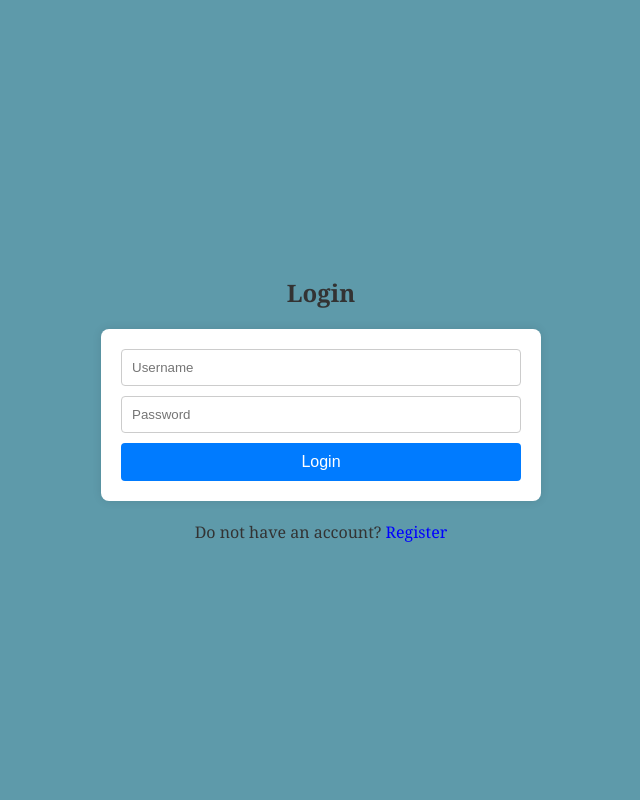
After one commit to Kandasamy-S/To-Do-FlaskApp, a Flask app: page /login in a window 1280 px wide. The commit adds this page. Shown: the whole page, without its empty margins (319-959 px from the left). Run offline with Flask 3, Linux system fonts and the light colour scheme.

Commit message:
CSS added

```diff
--- a/app.py
+++ b/app.py
@@ -1,27 +1,81 @@
-from flask import Flask,render_template,request,redirect
+from flask import Flask, render_template, request, redirect, url_for, flash
 from flask_sqlalchemy import SQLAlchemy
+from flask_login import LoginManager, UserMixin, login_user, login_required, logout_user, current_user
+from werkzeug.security import generate_password_hash, check_password_hash
 from datetime import datetime
 
-app=Flask(__name__)
-app.config['SQLALCHEMY_DATABASE_URI']='sqlite:///test.db'
-db=SQLAlchemy(app)
+app = Flask(__name__)
+app.config['SQLALCHEMY_DATABASE_URI'] = 'sqlite:///test.db'
+app.config['SECRET_KEY'] = 'your_secret_key'
+db = SQLAlchemy(app)
+login_manager = LoginManager()
+login_manager.init_app(app)
+login_manager.login_view = 'login'
 
 with app.app_context():
     db.create_all()
 
+class User(UserMixin, db.Model):
+    id = db.Column(db.Integer, primary_key=True)
+    username = db.Column(db.String(150), nullable=False, unique=True)
+    password = db.Column(db.String(150), nullable=False)
+
 class Todo(db.Model):
-    id=db.Column(db.Integer,primary_key=True)
-    content=db.Column(db.String(200),nullable=False)
-    completed=db.Column(db.Integer,default=0)
-    date_created=db.Column(db.DateTime,default=datetime.utcnow)
+    id = db.Column(db.Integer, primary_key=True)
+    content = db.Column(db.String(200), nullable=False)
+    completed = db.Column(db.Integer, default=0)
+    date_created = db.Column(db.DateTime, default=datetime.utcnow)
+
     def __repr__(self):
         return '<Task %r>' % self.id
 
-@app.route('/',methods=['POST','GET'])
+@login_manager.user_loader
+def load_user(user_id):
+    return User.query.get(int(user_id))
+
+@app.route('/register', methods=['GET', 'POST'])
+def register():
+    if request.method == 'POST':
+        username = request.form.get('username')
+        password = request.form.get('password')
+        hashed_password = generate_password_hash(password, method='pbkdf2:sha256')
+        new_user = User(username=username, password=hashed_password)
+        try:
+            db.session.add(new_user)
+            db.session.commit()
+            flash('Registration successful!', category='success')
+            return redirect(url_for('login'))
+        except:
+            flash('Username already exists', category='error')
+            return redirect(url_for('register'))
+    return render_template('register.html')
+
+@app.route('/login', methods=['GET', 'POST'])
+def login():
+    if request.method == 'POST':
+        username = request.form.get('username')
+        password = request.form.get('password')
+        user = User.query.filter_by(username=username).first()
+        if user and check_password_hash(user.password, password):
+            login_user(user)
+            return redirect(url_for('index'))
+        else:
+            flash('Login Unsuccessful. Please check username and password', 'error')
+            return redirect(url_for('login'))
+    return render_template('login.html')
+
+@app.route('/logout')
+@login_required
+def logout():
+    logout_user()
+    return redirect(url_for('login'))
+
+@app.route('/', methods=['POST', 'GET'])
+@login_required
 def index():
-    if request.method=='POST':
+    if request.method == 'POST':
         task_content = request.form['content']
-        new_task=Todo(content=task_content)
+        new_task = Todo(content=task_content)
         try:
             db.session.add(new_task)
             db.session.commit()
@@ -29,10 +83,11 @@ def index():
         except:
             return "Oops Something went wrong!!!"
     else:
-        tasks=Todo.query.order_by(Todo.date_created).all()
-        return render_template("index.html",tasks=tasks)
+        tasks = Todo.query.order_by(Todo.date_created).all()
+        return render_template("index.html", tasks=tasks)
 
 @app.route('/delete/<int:id>')
+@login_required
 def delete(id):
     task_to_delete = Todo.query.get_or_404(id)
     try:
@@ -42,18 +97,19 @@ def delete(id):
     except:
         return "Oops Something went wrong in deleting!!!"
 
-@app.route('/update/<int:id>',methods=['GET','POST'])
+@app.route('/update/<int:id>', methods=['GET', 'POST'])
+@login_required
 def update(id):
-    task=Todo.query.get_or_404(id)
-    if request.method=='POST':
-        task.content=request.form['content']
+    task = Todo.query.get_or_404(id)
+    if request.method == 'POST':
+        task.content = request.form['content']
         try:
-           db.session.commit()
-           return redirect('/')
+            db.session.commit()
+            return redirect('/')
         except:
             return "Oops Something went wrong in updating!!!"
     else:
-        return render_template("update.html",task=task)
+        return render_template("update.html", task=task)
 
 if __name__ == "__main__":
     app.run(debug=True)
--- /dev/null
+++ b/static/css/login.css
@@ -0,0 +1,65 @@
+/* Global Styles */
+body {
+    display: flex;
+    flex-direction: column;
+    align-items: center;
+    justify-content: center;
+    height: 100vh;
+    margin: 0;
+    font-family: Georgia, 'Times New Roman', Times, serif;
+    background-color: #5e9aaa; /* Softer shade for background */
+    color: #333; /* Improved text color */
+}
+
+h2 {
+    margin-bottom: 20px;
+    text-align: center; /* Center the heading text */
+}
+
+form {
+    display: flex;
+    flex-direction: column;
+    align-items: center;
+    background: #fff; /* Optional: Background color for the form */
+    padding: 20px; /* Padding around the form */
+    border-radius: 8px; /* Rounded corners for the form */
+    box-shadow: 0 0 10px rgba(0, 0, 0, 0.1); /* Optional: Shadow for better visibility */
+    width: 100%;
+    max-width: 400px; /* Maximum width of the form */
+}
+
+input[type="text"],
+input[type="password"] {
+    width: 100%; /* Full width within the form */
+    padding: 10px;
+    border: 1px solid #ccc;
+    border-radius: 4px;
+    margin-bottom: 10px; /* Space between inputs and button */
+    box-sizing: border-box;
+}
+
+button {
+    width: 100%; /* Full width within the form */
+    padding: 10px;
+    border: none;
+    border-radius: 4px;
+    background-color: #007bff; /* Bootstrap primary color for example */
+    color: #fff;
+    cursor: pointer;
+    font-size: 16px;
+    transition: background-color 0.3s;
+}
+
+button:hover {
+    background-color: #0056b3; /* Darker shade on hover */
+}
+
+div {
+    margin-top: 20px;
+    text-align: center; /* Center the text inside the div */
+}
+
+a {
+    text-decoration: none;
+    color: blue;
+}
--- /dev/null
+++ b/templates/login.html
@@ -0,0 +1,20 @@
+<!DOCTYPE html>
+<html lang="en">
+<head>
+    <meta charset="UTF-8">
+    <meta name="viewport" content="width=device-width, initial-scale=1.0">
+    <link rel="stylesheet" href="{{url_for('static',filename='css/login.css')}}">
+    <title>Login</title>
+</head>
+<body>
+    <h2>Login</h2>
+    <form method="POST">
+        <input type="text" name="username" placeholder="Username" required>
+        <input type="password" name="password" placeholder="Password" required>
+        <button type="submit">Login</button>
+    </form>
+    <div>Do not have an account?
+        <a href="{{ url_for('register') }}">Register</a>
+    </div>
+</body>
+</html>
--- a/templates/update.html
+++ b/templates/update.html
@@ -9,7 +9,7 @@
     <h1 style="text-align: center;">Update Task</h1>
         <form action="/update/{{task.id}}" method="POST">
             <input type="text" name="content" id="content" value="{{task.content}}">
-            <input type="submit" value="Add Task" >
+            <input calss="button" type="submit" value="Add Task" >
         </form>
 </div>
 {% endblock %}
```
Also changed, not shown: static/css/style.css (+101 -14 lines), templates/index.html (+10 -2 lines), templates/register.html (added, +20 -0 lines), instance/test.db.
